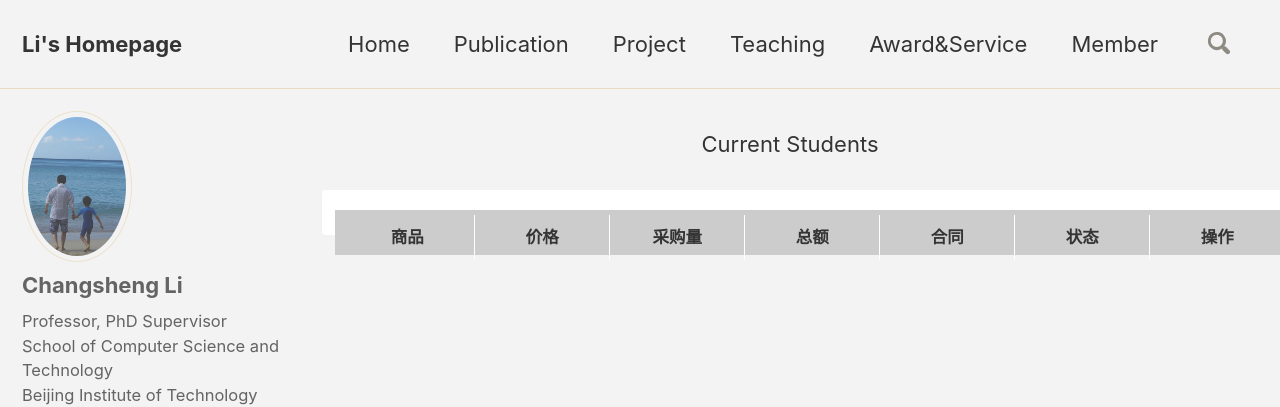
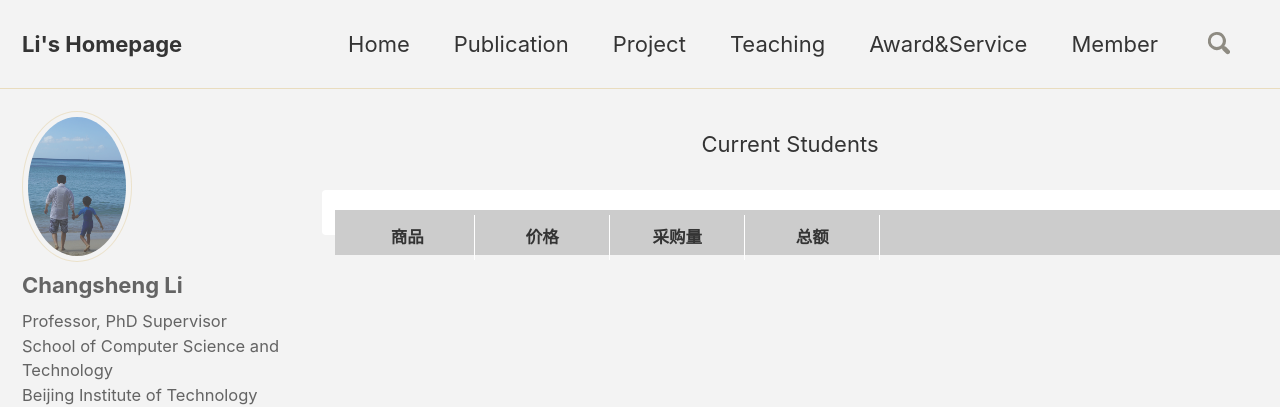
Before and after one commit to csli-bit/csli-bit.github.io, a Jekyll site: the page built from _pages/member.md, in a window 1280 px wide. Shown: the top 407 px of the page. Built offline with Jekyll 4.4.1, drawn with Linux system fonts in a browser that asks for light colours; nearby versions of some CDN libraries; comment, search, counter and statistics services are not loaded.

Commit message:
Update member.md

```diff
--- a/_pages/member.md
+++ b/_pages/member.md
@@ -12,9 +12,6 @@ permalink: /member/
      <li>价格</li>
      <li>采购量</li>
      <li>总额</li>
-     <li>合同</li>
-     <li>状态</li>
-     <li>操作</li>
    </ul>
 </div>
 <style>
```
